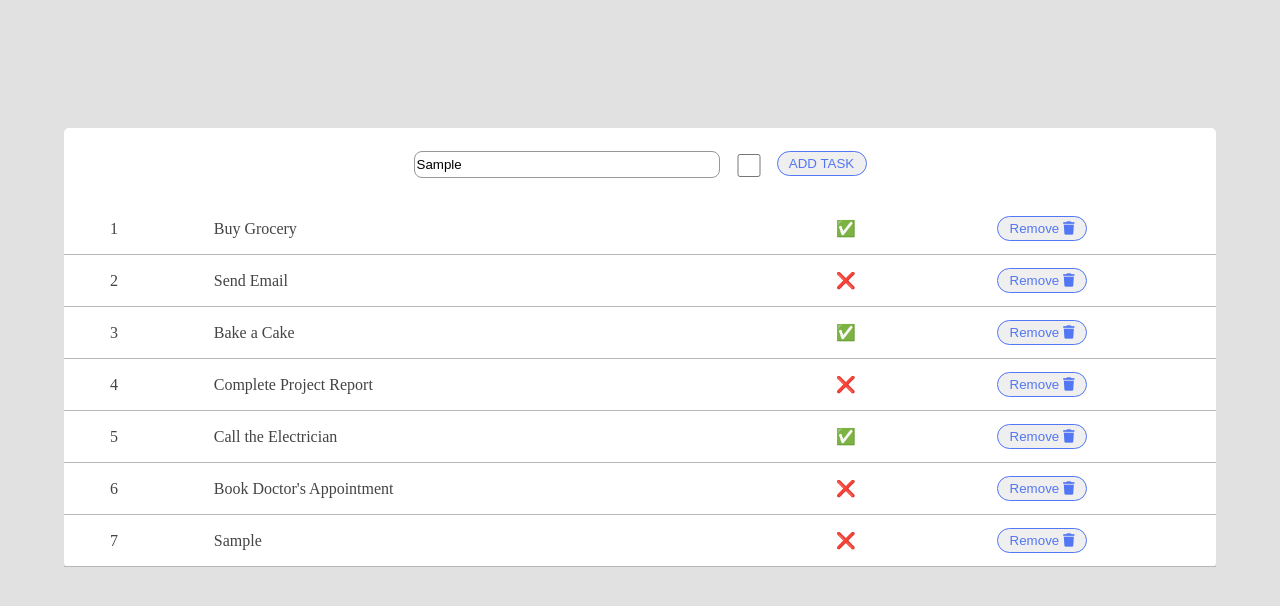
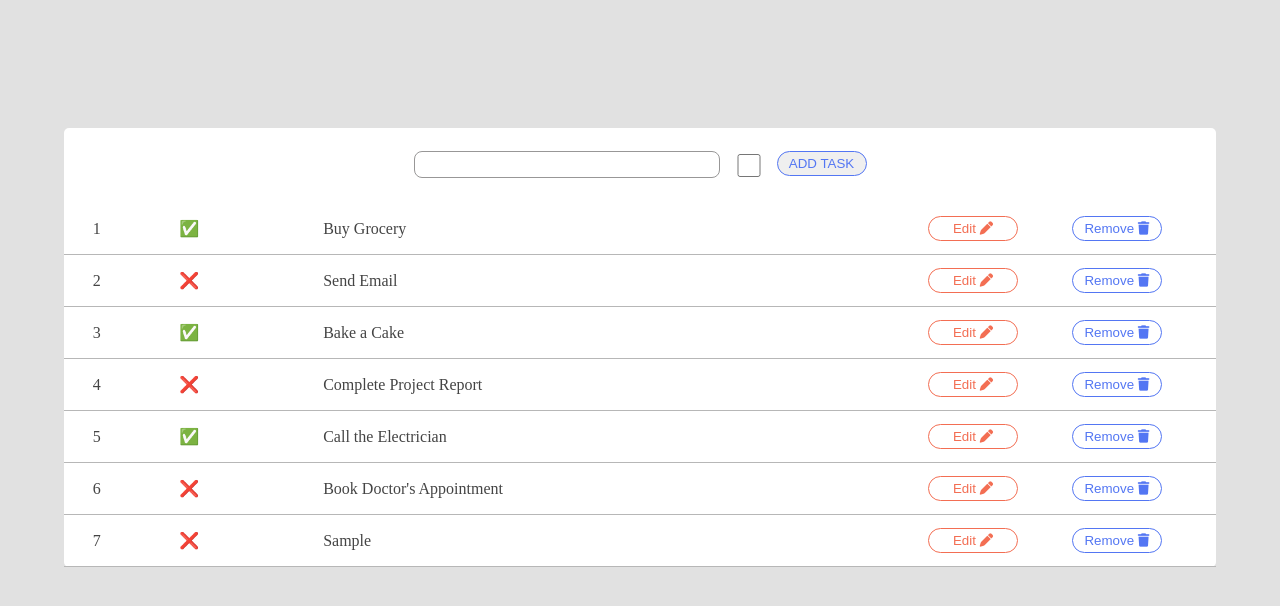
Before and after one commit to bizdanistar/bizdanistar.github.io, a plain HTML site: page hw1/hw1.html in a window 1280 px wide. Both pictures are taken after typing "Sample" into the empty fields and a click on the button "ADD TASK". Drawn offline with Linux system fonts and the light colour scheme.

Commit message:
home task #1

```diff
--- a/hw1/hw1.css
+++ b/hw1/hw1.css
@@ -55,7 +55,7 @@ display: flex;
 }
 .task1{
   display: grid;
-  grid-template-columns: 5% 50% 10% 15%;
+  grid-template-columns: 5% 10% 50% 10% 10%;
   justify-content: space-evenly;
   align-items: center;
   width: 100%;
@@ -68,9 +68,24 @@ display: flex;
   border: 1px solid rgb(83, 118, 243);
   border-radius: 5cqb;
   cursor: pointer;
+  background-color: #fff;
+}
 
+.remove:hover{
+  filter: brightness(110%);
 }
-.remove:hover{
+
+.edit{
+  width: 90px;
+  height: 25px;
+  color: rgb(243, 110, 83);
+  border: 1px solid rgb(243, 110, 83);
+  border-radius: 5cqb;
+  cursor: pointer;
+  background-color: #fff;
+}
+
+.edit:hover{
   filter: brightness(110%);
 }
 p{
--- a/hw1/hw1.js
+++ b/hw1/hw1.js
@@ -42,10 +42,14 @@ const displayList = function() {
       <p>${element.id}</p>
       </div>
       <div>
+      <p>${element.status ? "✅" : "❌"}</p>
+      </div>
+      <div>
       <p>${element.taskName}</p>
       </div>
+
       <div>
-      <p>${element.status ? "✅" : "❌"}</p>
+      <button class="edit" data-index="${index}">Edit <i class="fa-solid fa-pen"></i></button>
       </div>
       <div>
       <button class="remove" data-index="${index}">Remove <i class="fa-solid fa-trash"></i></button>
@@ -55,18 +59,15 @@ const displayList = function() {
   });
 
   const removeButtons = document.querySelectorAll('.remove');
-  removeButtons.forEach(button => {
+  removeButtons.forEach((button, index) => {
     button.addEventListener('click', function() {
-      const index = this.getAttribute('data-index'); // Get the index of the task
-      todoList.splice(index, 1); // Remove the task from the list
-      displayList(); // Re-render the list
+      todoList.splice(index, 1);
+      displayList();
     });
   });
 };
 
 displayList();
-
-
 const addBtn = document.querySelector('.addtaskBtn')
 const addtaskInput = document.getElementById('addtaskInput')
 const check = document.getElementById('check')
@@ -80,7 +81,8 @@ const addEvent = function(){
       taskName: addtaskInput.value,
       status: check.checked,
     };
-
+    addtaskInput.value = ""
+    check.checked = false
     todoList.push(arr);
     displayList();
     console.log(arr);
```
